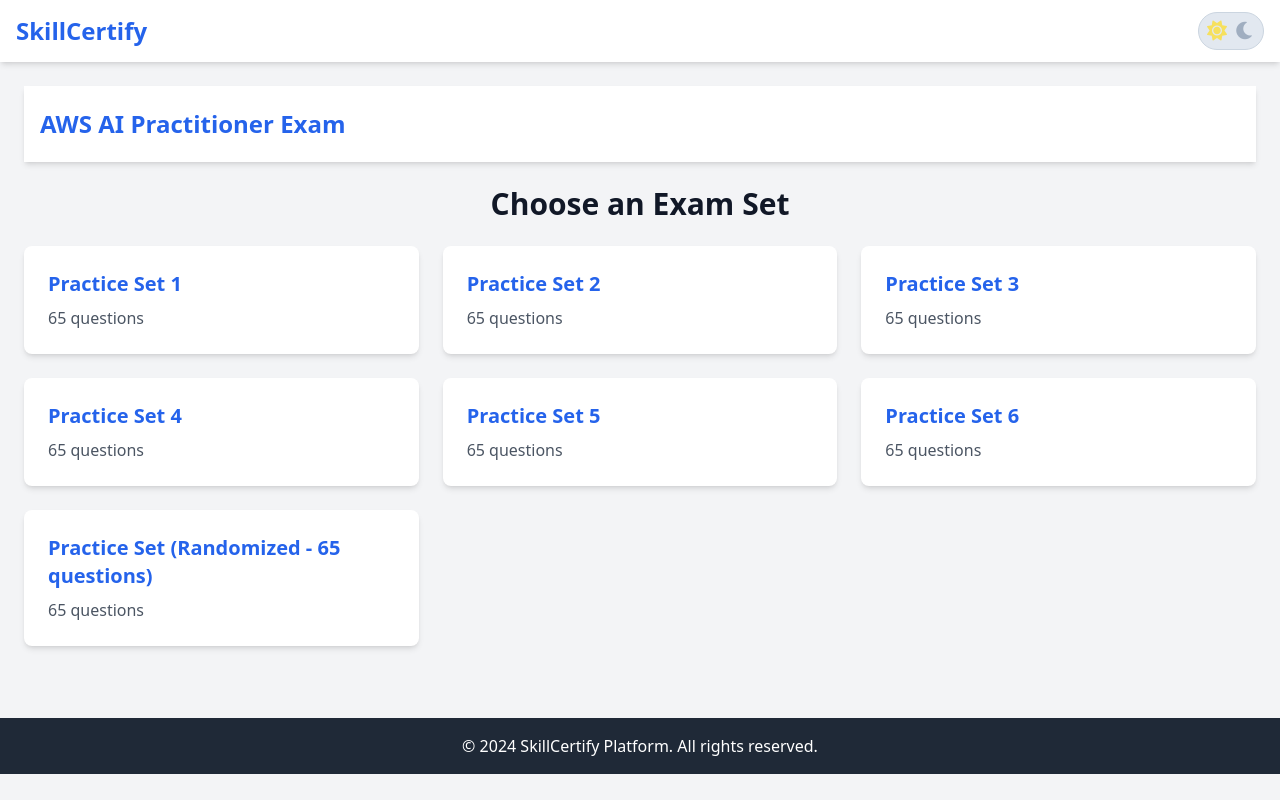
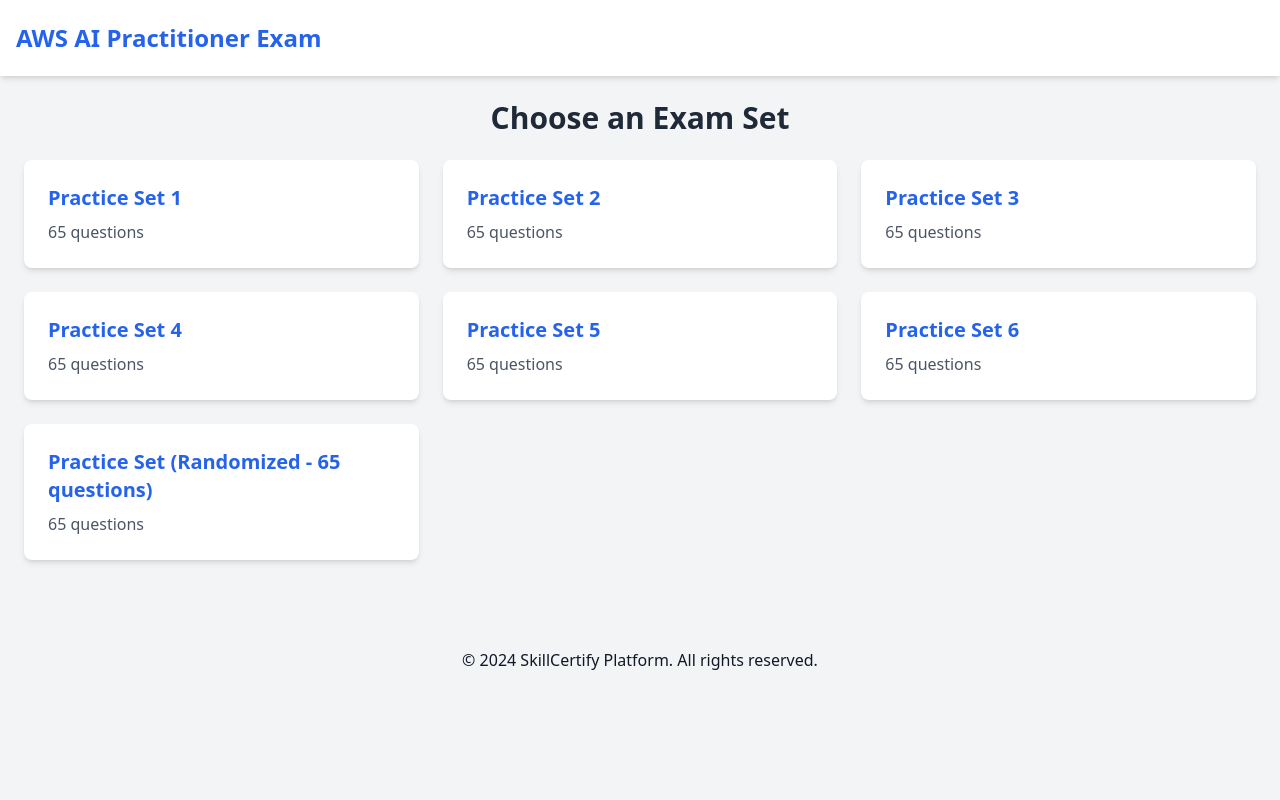
Before and after one commit to manojsatna31/SkillCertify, a Flask app: page /exam/aws in a window 1280 px wide. Run offline with Flask 3, Linux system fonts and the light colour scheme; some libraries are stand-ins or nearby versions.

Commit message:
Running Application - css issue Fixed - Light mode still has issue

```diff
--- a/skillcertify_web_app/web_app/templates/base.html
+++ b/skillcertify_web_app/web_app/templates/base.html
@@ -4,23 +4,29 @@
     <meta charset="UTF-8">
     <meta name="viewport" content="width=device-width, initial-scale=1.0">
     <title>{% block title %}SkillCertify{% endblock %}</title>
+    <!-- Tailwind CSS from CDN -->
     <script src="https://cdn.tailwindcss.com"></script>
+    <!-- Font Awesome for icons -->
     <link rel="stylesheet" href="https://cdnjs.cloudflare.com/ajax/libs/font-awesome/6.0.0-beta3/css/all.min.css">
+    <!-- Link to our custom external stylesheet -->
     <link rel="stylesheet" href="{{ url_for('static', filename='css/main.css') }}">
 </head>
 
 <body class="bg-gray-100 text-gray-900 font-sans antialiased">
+    {% block header %}
     <header class="bg-white dark:bg-gray-800 shadow-md sticky top-0 z-40">
         <div class="container mx-auto px-4 py-3 flex justify-between items-center">
             <a href="{{ url_for('main.home') }}">
                 <h1 id="header-title" class="text-xl md:text-2xl font-bold text-blue-600 dark:text-blue-400">SkillCertify</h1>
             </a>
+            <!-- Theme Toggle Button -->
             <button id="theme-toggle" class="theme-switch" aria-label="Toggle dark mode">
                 <i class="fas fa-sun icon sun"></i>
                 <i class="fas fa-moon icon moon"></i>
             </button>
         </div>
     </header>
+    {% endblock %}
 
     <main class="container mx-auto p-4 md:p-6">
         {% block content %}{% endblock %}
--- a/skillcertify_web_app/web_app/templates/components/footer.html
+++ b/skillcertify_web_app/web_app/templates/components/footer.html
@@ -1,4 +1,4 @@
-<footer class="bg-gray-800 text-white mt-12">
+<footer class="bg-gray-100 dark:bg-gray-800 text-gray-900 dark:text-white mt-12">
     <div class="container mx-auto px-6 py-4 text-center">
         <p>© 2024 SkillCertify Platform. All rights reserved.</p>
     </div>
--- a/skillcertify_web_app/web_app/templates/pages/exam.html
+++ b/skillcertify_web_app/web_app/templates/pages/exam.html
@@ -3,71 +3,92 @@
 
 {% block title %}{{ topic_title }} Exam - SkillCertify{% endblock %}
 
-{% block content %}
-    <header class="bg-white dark:bg-gray-800 shadow-md sticky top-0 z-40 mb-6">
+{# CHANGE 1: This block should be 'header' to override the base header. #}
+{% block header %}
+<!-- This template hosts the single-page application for the exam. -->
+<!-- The SPA has its own header, which is now correctly placed. -->
+<header class="bg-white dark:bg-gray-800 shadow-md sticky top-0 z-40">
     <div class="container mx-auto px-4 py-3 flex justify-between items-center">
-            <h1 id="header-title" class="text-xl md:text-2xl font-bold text-blue-600 dark:text-blue-400">{{ topic_title }} Exam</h1>
+        <h1 id="header-title" class="text-xl md:text-2xl font-bold text-blue-600 dark:text-blue-400">{{ topic_title }}
+            Exam</h1>
         <div id="timer-container" class="text-center invisible">
             <div class="text-sm text-gray-500 dark:text-gray-400">Time Remaining</div>
             <div id="timer" class="text-2xl font-mono font-bold text-red-600 dark:text-red-400">90:00</div>
         </div>
     </div>
 </header>
+{% endblock %}
 
-    <main class="container mx-auto">
+
+{# CHANGE 2: This is now the one and only 'content' block for this template. #}
+{% block content %}
+
+<!-- Screen 1: Set Selection -->
 <div id="set-selection-screen">
-            <h2 class="text-3xl font-bold mb-6 text-center dark:text-white">Choose an Exam Set</h2>
+    <h2 class="text-3xl font-bold mb-6 text-center text-gray-800 dark:text-white">Choose an Exam Set</h2>
     <div id="set-selection-container" class="grid grid-cols-1 md:grid-cols-2 lg:grid-cols-3 gap-6"></div>
 </div>
 
+<!-- Screen 2: Exam Start Confirmation -->
 <div id="exam-start-screen" class="hidden text-center py-10 relative">
-            {{ ui_components.button('← Back to Sets', style='secondary', id='back-to-sets-start-btn', classes='absolute top-0 left-0 text-sm') }}
-            <h2 id="start-screen-title" class="text-3xl font-bold mb-4 dark:text-white"></h2>
+    {{ ui_components.button('← Back to Sets', style='secondary', id='back-to-sets-start-btn', classes='absolute top-0
+    left-0 text-sm') }}
+    <h2 id="start-screen-title" class="text-3xl font-bold mb-4 text-gray-800 dark:text-white"></h2>
     <p id="start-screen-details" class="text-lg text-gray-600 dark:text-gray-400 mb-8"></p>
     {{ ui_components.button('Start Exam', style='primary', id='start-exam-btn') }}
 </div>
 
 
+<!-- Screen 3: The Live Exam -->
 <div id="exam-screen" class="hidden">
     <div class="bg-white dark:bg-gray-800 p-6 rounded-lg shadow-lg">
         <div class="flex justify-between items-center mb-4">
             <h2 id="question-counter" class="text-lg font-semibold text-gray-600 dark:text-gray-400"></h2>
-                    {{ ui_components.button('← Back to Sets', style='secondary', id='back-to-sets-exam-btn', classes='!px-3 !py-1 text-sm') }}
+            {{ ui_components.button('← Back to Sets', style='secondary', id='back-to-sets-exam-btn', classes='!px-3
+            !py-1 text-sm') }}
         </div>
-                <div id="question-text" class="text-xl font-medium mb-6 dark:text-white"></div>
+        <div id="question-text" class="text-xl font-medium mb-6 text-gray-900 dark:text-white"></div>
         <div id="options-container" class="space-y-3"></div>
     </div>
     <div class="mt-6 flex justify-between items-center">
-                {{ ui_components.button('Previous', style='secondary', id='prev-btn', disabled=True) }}
+        {{ ui_components.button('Previous', style='primary', id='prev-btn', disabled=True) }}
         {{ ui_components.button('Finish Exam', style='danger', id='finish-exam-btn', disabled=True) }}
         {{ ui_components.button('Next', style='primary', id='next-btn', disabled=True) }}
     </div>
 </div>
 
+<!-- Screen 4: Post-Exam Message -->
 <div id="post-exam-screen" class="hidden text-center">
-             <h2 id="final-message" class="text-3xl font-bold mb-8 dark:text-white"></h2>
+    <h2 id="final-message" class="text-3xl font-bold mb-8 text-gray-800 dark:text-white"></h2>
     {{ ui_components.button('View Detailed Report', style='success', id='view-solutions-btn', classes='text-xl') }}
 </div>
 
+<!-- Screen 5: The Detailed Report -->
 <div id="report-screen" class="hidden">
     <div class="text-center mb-8">
-                <a href="{{ url_for('main.home') }}" class="btn btn-secondary rounded-lg bg-blue-600 text-white !px-4 !py-1 text-sm float-left">← Back to Topics</a> {# This button can also be converted to a macro if needed elsewhere #}
-                <h2 class="text-3xl font-bold dark:text-white">Exam Report</h2>
-                <p id="score-summary" class="text-2xl font-semibold mt-2 dark:text-gray-300"></p>
+        <a href="{{ url_for('main.home') }}"
+           class="btn btn-secondary rounded-lg bg-blue-600 text-white !px-4 !py-1 text-sm float-left">← Back to
+            Topics</a> {# This button can also be converted to a macro if needed elsewhere #}
+        <h2 class="text-3xl font-bold text-gray-800 dark:text-white">Exam Report</h2>
+        <p id="score-summary" class="text-2xl font-semibold mt-2 text-gray-700 dark:text-gray-300"></p>
     </div>
     <div id="report-container" class="space-y-4"></div>
 </div>
-    </main>
 
+
+<!-- Solution Modal -->
 {% include 'components/modal.html' %}
 {% endblock %}
 
 
 {% block scripts %}
+<!-- This block will be populated with the script tags needed for the exam page -->
+<!-- 1. Data Island: Pass data from Flask/Jinja2 to the global window object -->
 <script>
     window.EXAM_DATA = {{ all_sets_data_json | safe }};
     window.TOPIC_TITLE = "{{ topic_title | e }}";
 </script>
 
+<!-- 2. Link to our external JavaScript file, which will use the data above -->
 <script src="{{ url_for('static', filename='js/exam.js') }}"></script>
 {% endblock %}
--- a/skillcertify_web_app/web_app/templates/pages/index.html
+++ b/skillcertify_web_app/web_app/templates/pages/index.html
@@ -20,7 +20,7 @@
       {{ ui_components.topic_card(id=topic_id, title=topic_data.title, description=topic_data.description, icon_class=topic_data.icon) }}
 
     {% else %}
-      <p class="text-center col-span-full text-gray-500">No topics are available. Please check your data folder and manifest file.</p>
+      <p class="text-center col-span-full text-gray-500 dark:text-gray-400">No topics are available. Please check your data folder and manifest file.</p>
     {% endfor %}
 
 </div>
```
Also changed, not shown: skillcertify_web_app/web_app/templates/macros/ui_macros.html (line endings or trailing spaces). Lines whose indentation alone changed are shown as unchanged.
